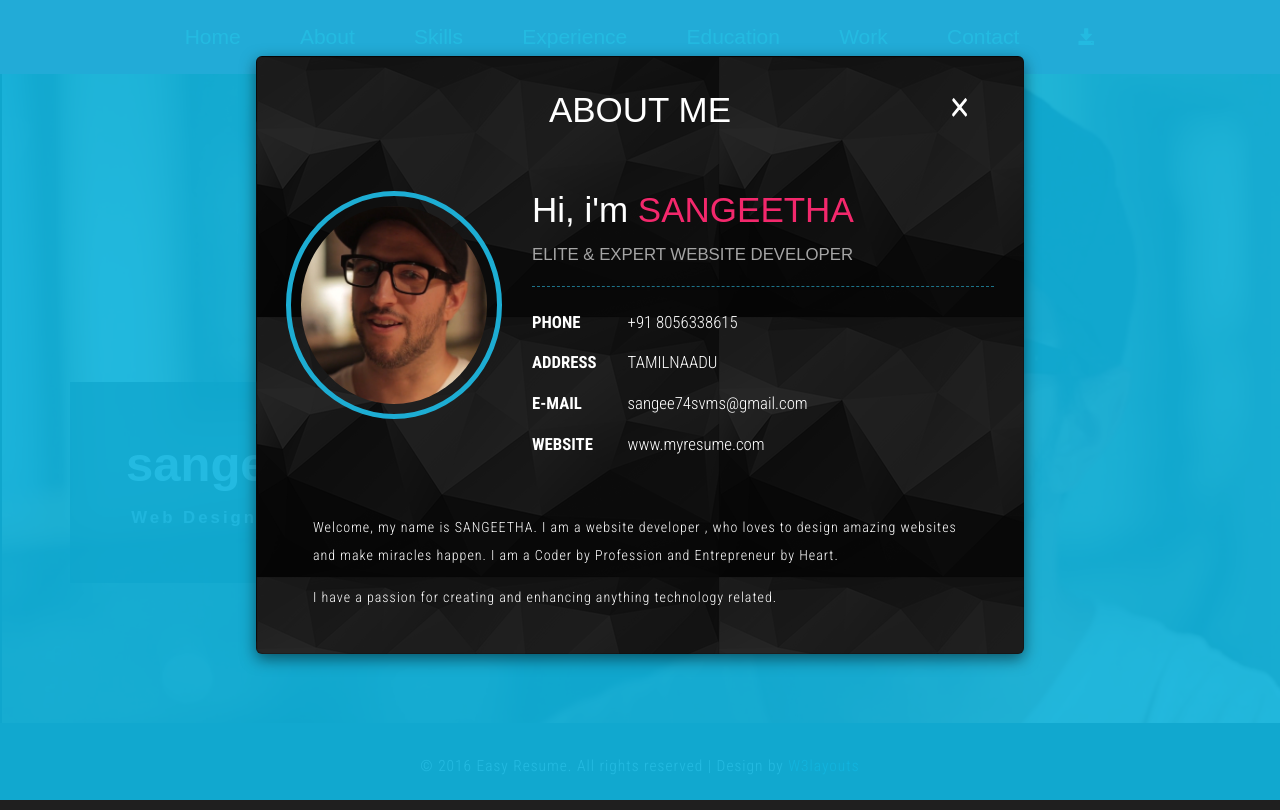
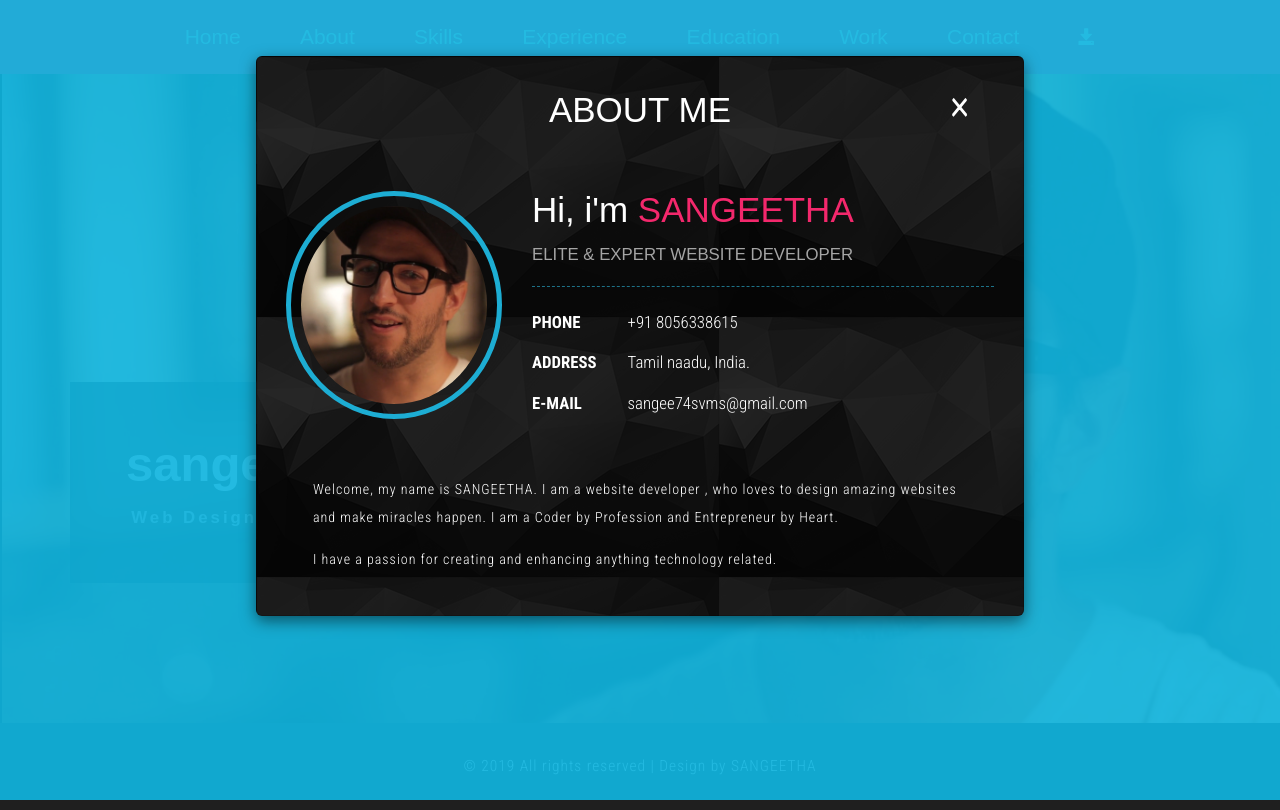
Before and after one commit to sangee23s/its-me-, a plain HTML site: page index.html in a window 1280 px wide. Both pictures are taken after a click on the link "About". Drawn offline with Linux system fonts and the light colour scheme; files whose address does not match are found by name; a web font is replaced by a local one.

Commit message:
change the all edits

```diff
--- a/index.html
+++ b/index.html
@@ -101,7 +101,7 @@ License URL: http://creativecommons.org/licenses/by/3.0/
 								<li>
 									<ul class="agileits-address-text">
 										<li><b>ADDRESS </b></li>
-										<li>TAMILNAADU
+										<li>Tamil naadu, India.
 											</li>
 									</ul>
 								</li>
@@ -111,12 +111,7 @@ License URL: http://creativecommons.org/licenses/by/3.0/
 										<li><a href="mailto:sangee74svms@gmail.com"> sangee74svms@gmail.com</a></li>
 									</ul>
 								</li>
-								<li>
-									<ul class="agileits-address-text">
-										<li><b>WEBSITE </b></li>
-										<li><a href="http://w3layouts.com">www.myresume.com</a></li>
-									</ul>
-								</li>
+
 
 
 							</ul>
@@ -215,7 +210,7 @@ License URL: http://creativecommons.org/licenses/by/3.0/
 									</div>
 									<div class="experience-right">
 										<h4>CEO / FOUNDER / ENTREPRENEUR</h4>
-										<p>I would like to become the CEO of google/whatsapp/facebook/insta and end all these forever...etc JUST KIDDING </p>
+										<p>I would like to become the CEO of google,whatsapp,facebook,insta...etc and end all these forever. JUST KIDDING </p>
 									</div>
 									<div class="clearfix"> </div>
 								</div>
@@ -243,7 +238,7 @@ License URL: http://creativecommons.org/licenses/by/3.0/
 								<h5> STUDENT </h5>
 							</div>
 							<div class="experience-right">
-								<h4> Exploring, Dreaming, Traveling,Smiling, and some studies :)</h4>
+								<h4> Exploring, Dreaming, Traveling, Smiling, and some studies :)</h4>
 								<p>I have completed my graduation as Bachelor of Engineering.As my mind runs as a coder, but my heart beats as an Entrepreneur. </p>
 							</div>
 							<div class="clearfix"> </div>
@@ -446,7 +441,7 @@ License URL: http://creativecommons.org/licenses/by/3.0/
 	<!-- footer -->
 	<div class="footer">
 		<div class="container">
-			<p>© 2016 Easy Resume. All rights reserved | Design by <a href="http://w3layouts.com">W3layouts</a></p>
+			<p>© 2019 All rights reserved | Design by SANGEETHA</p>
 		</div>
 	</div>
 	<!-- //footer -->
```
